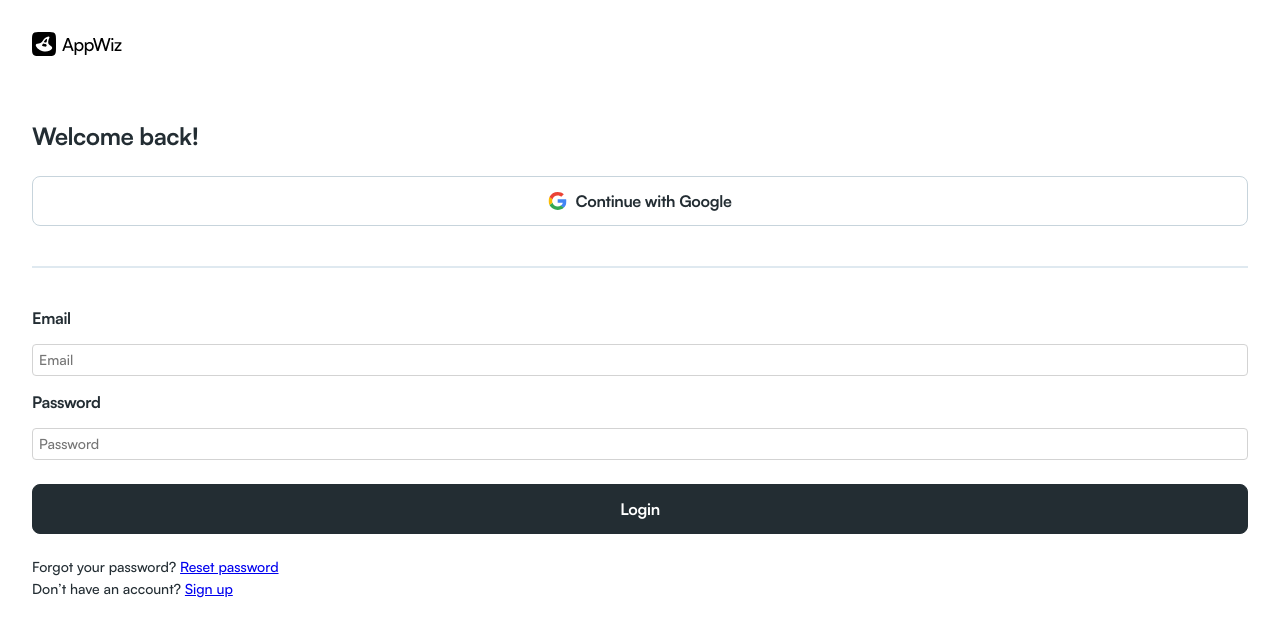
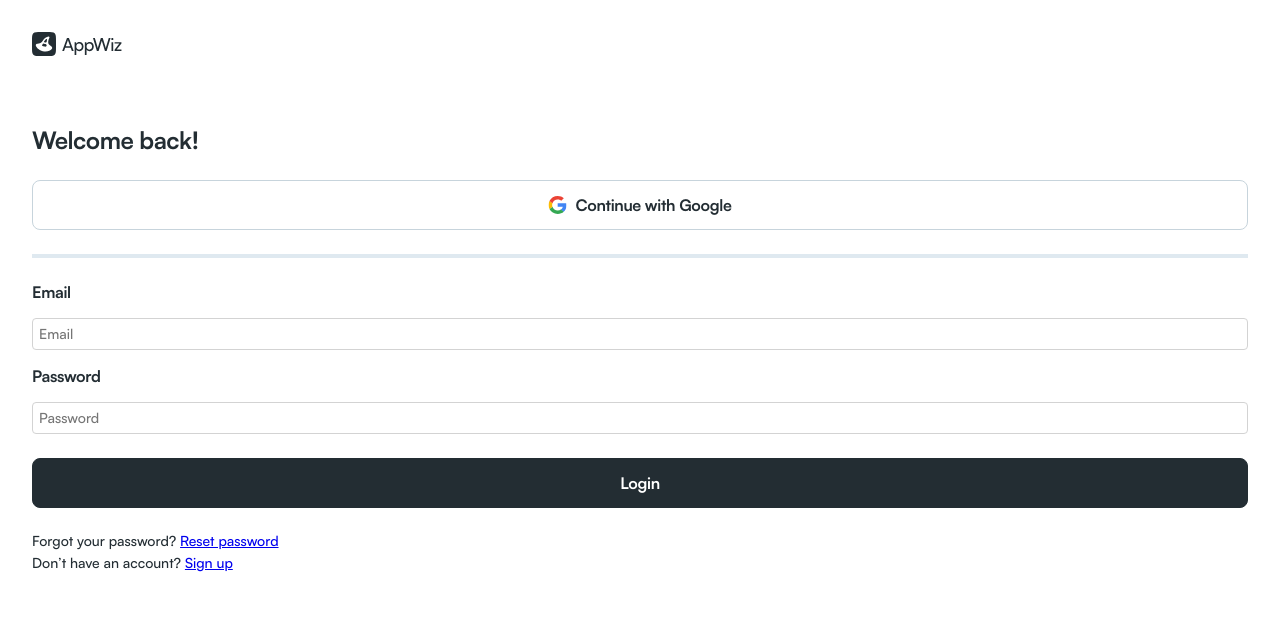
Before and after one commit to bztravis/appwiz-web, a Next.js app: page /login in a window 1280 px wide. Shown: the top 636 px of the page. Built offline with nearby package versions, Linux system fonts and the light colour scheme.

Commit message:
Add Logo coloring

```diff
--- a/src/app/login/page.tsx
+++ b/src/app/login/page.tsx
@@ -15,7 +15,7 @@ export default function Page() {
   return (
     <HatPadding size="xl">
       <HatFlex.Col gap="xxxl">
-        <Logo />
+        <Logo size="md" />
 
         {/* <HatWidthClamp sizeRem={pxToRem(280)}> */}
 
@@ -31,7 +31,7 @@ export default function Page() {
             Continue with Google
           </HatButton>
 
-          <HatBreak />
+          <HatBreak paddingVertical="none" />
 
           <HatFlex.Col gap="md">
             <HatText.h2 size="md">Email</HatText.h2>
--- a/src/app/page.tsx
+++ b/src/app/page.tsx
@@ -46,7 +46,7 @@ export default function Home() {
       </HatWidthClamp>
 
       <HatPadding size="md">
-        <Logo />
+        <Logo size="md" />
       </HatPadding>
 
       <HatFlex.Col gap="md">
--- /dev/null
+++ b/src/components/Logo/Logo.module.scss
@@ -0,0 +1,25 @@
+@use '../../styles/colors.module';
+
+.md {
+  width: 200px;
+}
+
+.primary {
+  color: colors.$primary;
+}
+
+.hushed {
+  color: colors.$hushed;
+}
+
+.faint {
+  color: colors.$faint;
+}
+
+.constructive {
+  color: colors.$constructive;
+}
+
+.destructive {
+  color: colors.$destructive;
+}
--- a/src/components/Logo/index.tsx
+++ b/src/components/Logo/index.tsx
@@ -1,11 +1,17 @@
 import type { HatTextColor } from '@/Hat/HatText'
 import LogoBlack from '@/assets/icons/LogoBlack.svg'
+import styleBuilder from '@/utils/styleBuilder'
+import styles from './Logo.module.scss'
 
 type LogoProps = {
-  size?: 'md'
+  size: 'md'
   color?: HatTextColor
 }
 
-export function Logo({ size, color }: LogoProps) {
-  return <LogoBlack />
+export function Logo({ size, color = 'primary' }: LogoProps) {
+  return (
+    <span className={styleBuilder([styles[color]])}>
+      <LogoBlack />
+    </span>
+  )
 }
--- a/src/hat/HatBreak/HatBreak.module.scss
+++ b/src/hat/HatBreak/HatBreak.module.scss
@@ -1,5 +1,6 @@
 @use '../../styles/colors.module';
+@use '../../styles/utils.module' as u;
 
 .base {
-  border: 0.5px solid colors.$border;
+  border: u.to-rem(2) solid colors.$border;
 }
--- a/src/hat/HatWidthClamp/index.tsx
+++ b/src/hat/HatWidthClamp/index.tsx
@@ -1,5 +1,5 @@
 type HatWidthClampProps = {
-  sizeRem: number
+  sizeRem: string
   children?: React.ReactNode
 }
 
```
